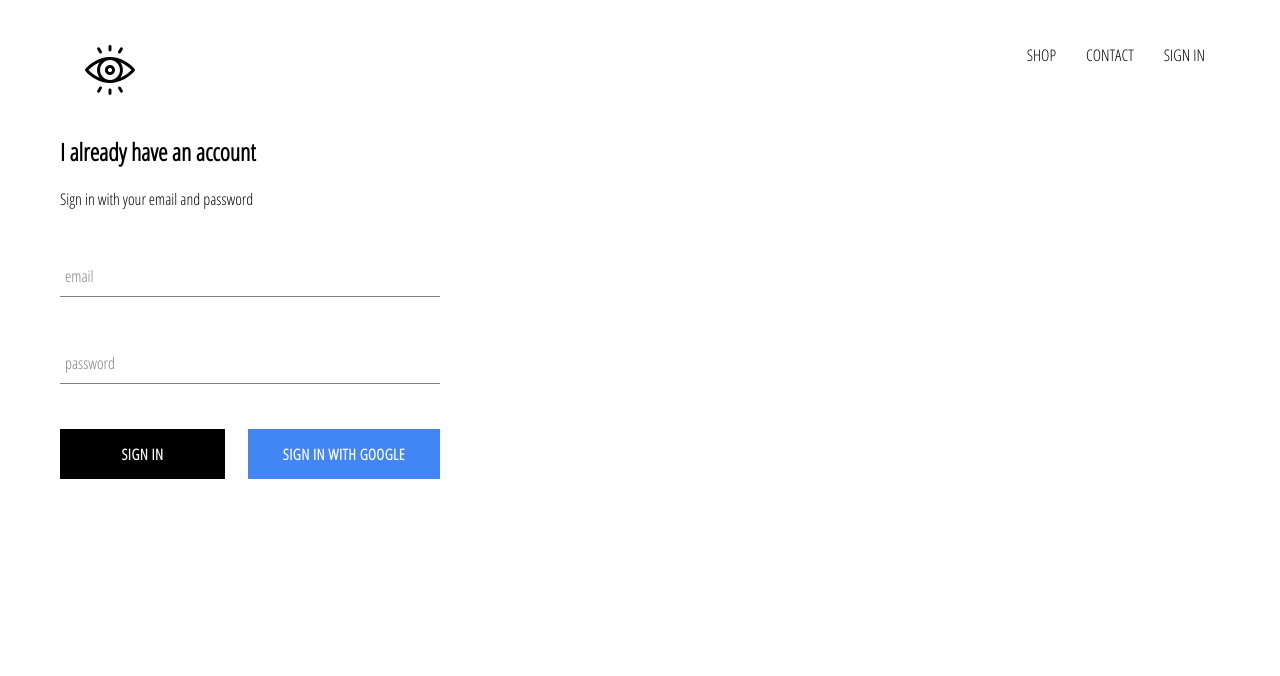
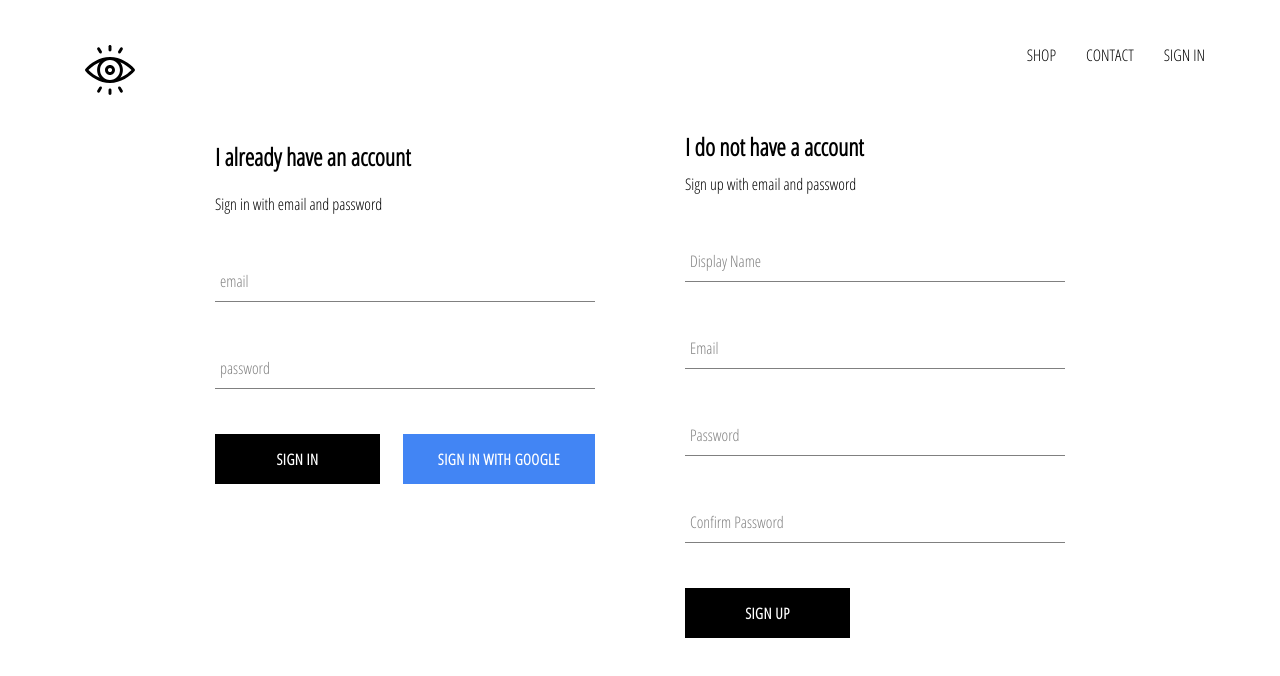
Before and after one commit to BearYbarra/vantage, a React (Create React App) app: page /signin in a window 1280 px wide. Shown: the top 676 px of the page. Built offline with nearby package versions, Linux system fonts and the light colour scheme; no server answers.

Commit message:
implement firebase utils, including  ability to store authenticated users into firestore database

```diff
--- a/src/App.js
+++ b/src/App.js
@@ -7,7 +7,7 @@
 import ShopPage from './pages/shop/shop.component';
 import SignInAndSignUpPage from './pages/sign-in-sign-up/sign-in-sign-up.component';
 import Header from './components/header/header.component';
-import { auth } from './firebase/firebase.utils';
+import { auth, createUserProfileDocument } from './firebase/firebase.utils';
 
 class App extends React.Component {
   constructor() {
@@ -21,10 +21,24 @@
   unsubscribeFromAuth = null;
 
   componentDidMount() {
-    this.unsubscribeFromAuth = auth.onAuthStateChanged(user => {
-      this.setState({ currentUser: user });
+    this.unsubscribeFromAuth = auth.onAuthStateChanged(async userAuth => {
+      if (userAuth) {
+        const userRef = await createUserProfileDocument(userAuth);
 
-      console.log(user);
+        userRef.onSnapshot(snapShot => {
+          this.setState(
+            {
+              currentUser: {
+                id: snapShot.id,
+                ...snapShot.data()
+              }
+          });
+
+          console.log(this.state);
+        });
+      } else {
+        this.setState({currentUser: userAuth});
+      }
     });
   }
 
--- a/src/components/sign-in/sign-in.component.jsx
+++ b/src/components/sign-in/sign-in.component.jsx
@@ -33,7 +33,7 @@
         return(
             <div className='sign-in'>
                 <h2>I already have an account</h2>
-                <span>Sign in with your email and password</span>
+                <span>Sign in with email and password</span>
 
                 <form onSubmit={this.handleSubmit}>
                     <FormInput
--- /dev/null
+++ b/src/components/sign-up/sign-up.component.jsx
@@ -0,0 +1,100 @@
+import React from 'react';
+
+import FormInput from '../form-input/form-input.component';
+import CustomButton from '../custom-button/custom-button.component';
+
+import { auth, createUserProfileDocument } from '../../firebase/firebase.utils';
+
+import './sign-up.styles.scss';
+
+class SignUp extends React.Component {
+    constructor() {
+        super();
+
+        this.state = {
+            displayName: '',
+            email: '',
+            password: '',
+            confirmPassword: ''
+        }
+    }
+
+    handleSubmit = async event => {
+        event.preventDefault();
+
+        const { displayName, email, password, confirmPassword } = this.state;
+
+        if(password !== confirmPassword) {
+            alert('Passwords don\'t match');
+            return;
+        }
+
+        try {
+            const { user } = await auth.createUserWithEmailAndPassword(email, password);
+
+            await createUserProfileDocument(user, {displayName});
+
+            this.setState({
+                displayName: '',
+                email: '',
+                password: '',
+                confirmPassword: ''
+            });
+        } catch (error) {
+            console.error(error);
+        }
+    };
+
+    handleChange = event => {
+        const { name, value } = event.target;
+
+        this.setState({ [name]: value });
+    };
+
+    render() {
+        const { displayName, email, password, confirmPassword } = this.state;
+        return(
+            <div className='sign-up'>
+                <h2 className='title'>I do not have a account</h2>
+                <span>Sign up with email and password</span>
+                <form className='sign-up-form' onSubmit={this.handleSubmit}>
+                    <FormInput
+                        type='text'
+                        name='displayName'
+                        value={displayName}
+                        onChange={this.handleChange}
+                        label='Display Name'
+                        required
+                    />
+                    <FormInput
+                        type='email'
+                        name='email'
+                        value={email}
+                        onChange={this.handleChange}
+                        label='Email'
+                        required
+                    />
+                    <FormInput
+                        type='password'
+                        name='password'
+                        value={password}
+                        onChange={this.handleChange}
+                        label='Password'
+                        required
+                    />
+                    <FormInput
+                        type='password'
+                        name='confirmPassword'
+                        value={confirmPassword}
+                        onChange={this.handleChange}
+                        label='Confirm Password'
+                        required
+                    />
+                    <CustomButton type='submit'>SIGN UP</CustomButton>
+                </form>
+            </div>
+        );
+    }
+}
+
+export default SignUp;
--- /dev/null
+++ b/src/components/sign-up/sign-up.styles.scss
@@ -0,0 +1,9 @@
+.sign-up {
+    display: flex;
+    flex-direction: column;
+    width: 380px;
+
+    .title {
+      margin: 10px 0;
+    }
+}
--- a/src/firebase/firebase.utils.js
+++ b/src/firebase/firebase.utils.js
@@ -13,6 +13,34 @@
   measurementId: "G-5QE5FXX7FP"
 };
 
+export const createUserProfileDocument = async (userAuth, additionalData) => {
+  if (!userAuth) return;
+
+  const userRef = firestore.doc(`users/${userAuth.uid}`);
+
+  const snapShot = await userRef.get();
+
+  console.log(snapShot);
+
+  if (!snapShot.exists) {
+    const {displayName, email } = userAuth;
+    const createdAt = new Date();
+
+    try {
+      await userRef.set({
+        displayName,
+        email,
+        createdAt,
+        ...additionalData
+      })
+    } catch (error) {
+      console.log('error creating user', error.message);
+    }
+  }
+
+  return userRef;
+};
+
 firebase.initializeApp(config);
 
 export const auth = firebase.auth();
--- a/src/pages/sign-in-sign-up/sign-in-sign-up.component.jsx
+++ b/src/pages/sign-in-sign-up/sign-in-sign-up.component.jsx
@@ -1,12 +1,14 @@
 import React from 'react';
 
 import SignIn from '../../components/sign-in/sign-in.component';
+import SignUp from '../../components/sign-up/sign-up.component';
 
 import './sign-in-sign-up.styles.scss';
 
 const SignInAndSignUpPage = () => (
     <div className='sign-in-sign-up'>
         <SignIn />
+        <SignUp />
     </div>
 );
 
--- a/src/pages/sign-in-sign-up/sign-in-sign-up.styles.scss
+++ b/src/pages/sign-in-sign-up/sign-in-sign-up.styles.scss
@@ -0,0 +1,6 @@
+.sign-in-sign-up {
+    width: 850px;
+    display: flex;
+    justify-content: space-between;
+    margin: 30px auto;
+}
```
